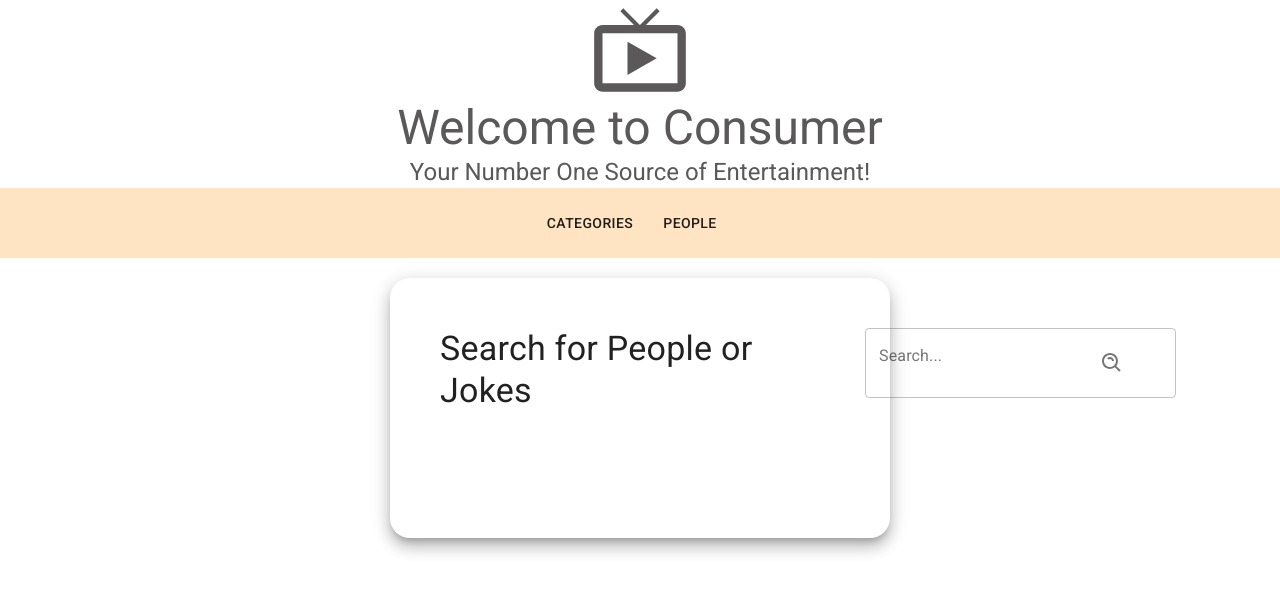
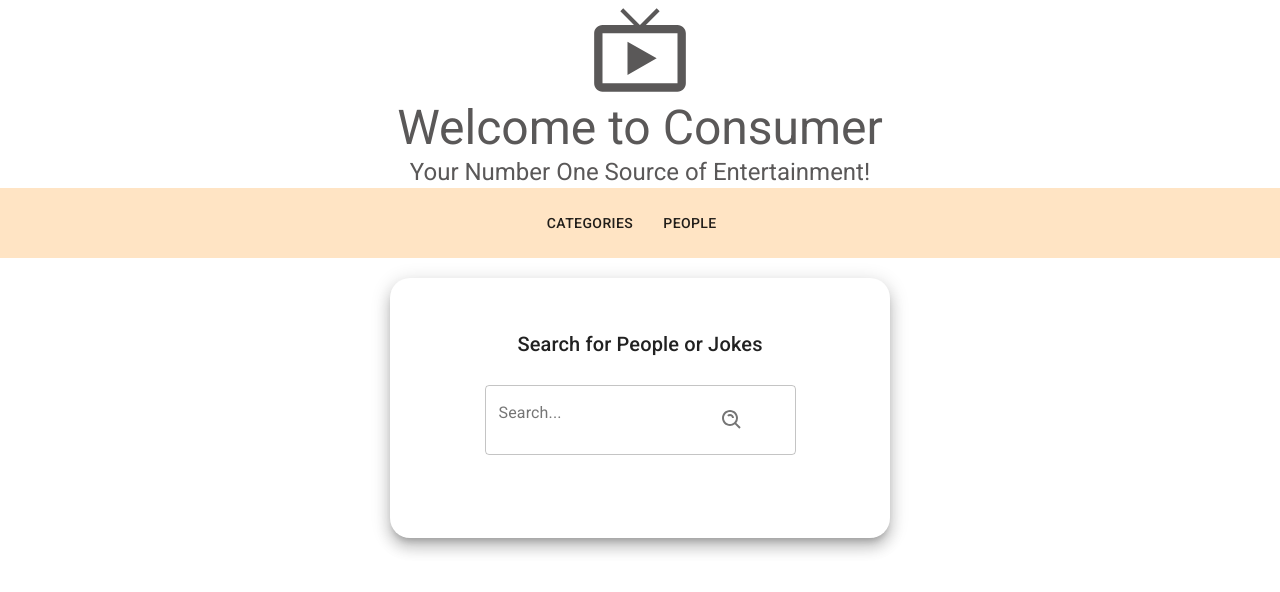
Before and after one commit to charlesganza/zatec-front-end, a React (Create React App) app: page / in a window 1280 px wide. Shown: the top 592 px of the page. Built offline with nearby package versions, Linux system fonts and the light colour scheme.

Commit message:
container

```diff
--- a/src/App.js
+++ b/src/App.js
@@ -70,7 +70,7 @@ const App = () => {
           padding: '50px',
         }} >
           <Grid container alignItems="center" direction="column" style={{ gap: 25 }}>
-            <Typography variant="h4" component="h4">
+            <Typography variant="h6" component="h6">
               Search for People or Jokes
             </Typography>
             <TextField id="outlined-basic"
```
Also changed, not shown: 2 other files (tests, documents, lock files or other folders).
